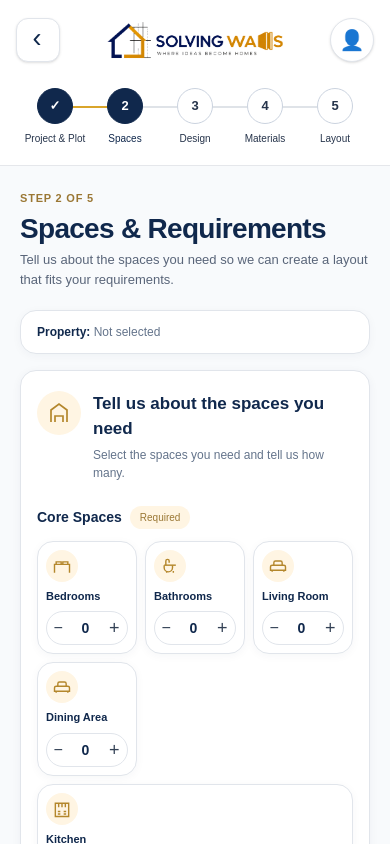
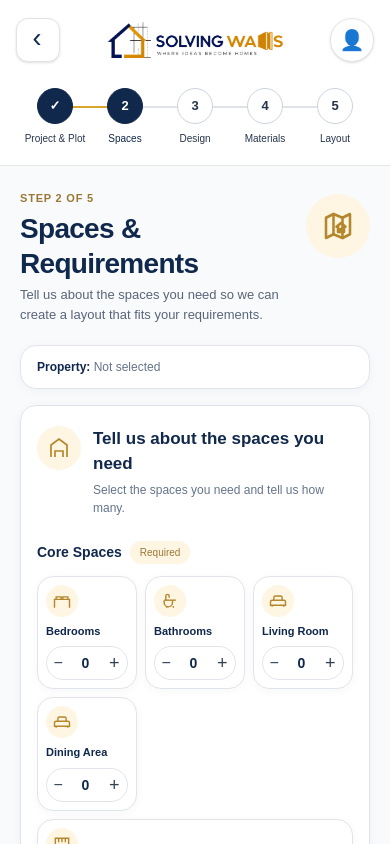
Before and after one commit to dkdipendu-crypto/vdory-frontend, a Next.js app: page /screen-2 in a window 390 px wide. Shown: the top 844 px of the page. Built offline with nearby package versions, Linux system fonts and the light colour scheme.

Commit message:
Modifierd screen 1 to 4

```diff
--- a/app/screen-1/page.tsx
+++ b/app/screen-1/page.tsx
@@ -662,7 +662,7 @@ active
 
 {/* Mobile label */}
 <div
-className={`mt-2 w-[58px] text-center text-[9px] font-medium leading-[11px] ${
+className={`mt-2 w-[58px] text-center text-[9.5px] font-medium leading-[11px] ${
 active ? "text-[#10284c]" : "text-[#26344b]"
 }`}
 >
@@ -680,7 +680,10 @@ SCREEN 1 CONTENT WILL BE ADDED NEXT
 ========================================================= */}
 
 <section className="mx-auto max-w-[1540px] px-5 pb-5 pt-6 sm:px-8 lg:px-10 lg:pb-5 lg:pt-6">
-
+<div className="flex items-start justify-between gap-4">
+
+{/* LEFT — Existing content unchanged */}
+<div className="min-w-0 flex-1">
 <p className="text-[11px] font-semibold tracking-[0.8px] text-[#9a7734] sm:text-[12px]">
 STEP 1 OF 5
 </p>
@@ -693,7 +696,28 @@ Project &amp; Plot
 Tell us about your project and plot so we can create the perfect
 design for you.
 </p>
-
+</div>
+
+{/* RIGHT — Mobile project/location icon */}
+<div className="mt-1 flex h-16 w-16 shrink-0 items-center justify-center rounded-full bg-[#fff5e3] lg:hidden">
+<svg
+viewBox="0 0 24 24"
+fill="none"
+stroke="currentColor"
+strokeWidth="1.7"
+strokeLinecap="round"
+strokeLinejoin="round"
+className="h-9 w-9 text-[#b4872c]"
+>
+<path d="M3 21h18" />
+<path d="M5 21V9l7-5 7 5v12" />
+<path d="M9 21v-6h6v6" />
+<path d="M8 10h2" />
+<path d="M14 10h2" />
+</svg>
+</div>
+
+</div>
 </section>
 
 <section className="mx-auto max-w-[1450px] px-5 pb-8 sm:px-8 lg:px-10">
--- a/app/screen-2/page.tsx
+++ b/app/screen-2/page.tsx
@@ -1137,6 +1137,9 @@ active
 PAGE INTRO
 ========================================================= */}
 <section className="mx-auto max-w-[1540px] px-5 pb-5 pt-6 sm:px-8 lg:px-10 lg:pb-5 lg:pt-6">
+<div className="flex items-start justify-between gap-4">
+{/* LEFT — KEEPING THE EXISTING CONTENT */}
+<div className="min-w-0">
 <p className="text-[11px] font-semibold tracking-[0.8px] text-[#9a7734] sm:text-[12px]">
 STEP 2 OF 5
 </p>
@@ -1146,9 +1149,33 @@ Spaces &amp; Requirements
 </h1>
 
 <p className="mt-1 max-w-[700px] text-[13px] leading-5 text-[#596579] sm:text-[14px]">
-Tell us about the spaces you need so we can create a layout that
-fits your requirements.
+Tell us about the spaces you need so we can create a layout that fits your requirements.
 </p>
+</div>
+
+{/* RIGHT — SPACES & REQUIREMENTS ICON — MOBILE ONLY */}
+<div className="mt-1 flex h-16 w-16 shrink-0 items-center justify-center rounded-full bg-[#fff5e3] text-[#b4872c] sm:h-16 sm:w-16 lg:hidden">
+<svg
+viewBox="0 0 24 24"
+fill="none"
+stroke="currentColor"
+strokeWidth="1.7"
+strokeLinecap="round"
+strokeLinejoin="round"
+className="h-9 w-9"
+>
+{/* folded map / space layout */}
+<path d="M4 6.5 9 4l6 2.5L20 4v13.5L15 20l-6-2.5L4 20V6.5Z" />
+<path d="M9 4v13.5" />
+<path d="M15 6.5V20" />
+
+{/* house / room layout */}
+<path d="M11 12.5 14 10l3 2.5" />
+<path d="M12 12v4h4v-4" />
+<path d="M13.2 16v-2h1.6v2" />
+</svg>
+</div>
+</div>
 </section>
 
 {/* =========================================================
--- a/app/screen-3/page.tsx
+++ b/app/screen-3/page.tsx
@@ -945,6 +945,9 @@ PAGE INTRO
 ===================================================== */}
 
 <section className="mx-auto max-w-[1540px] px-5 pb-5 pt-6 sm:px-8 lg:px-10 lg:pb-5 lg:pt-6">
+<div className="flex items-start justify-between gap-4">
+{/* LEFT — EXISTING CONTENT, UNCHANGED */}
+<div className="min-w-0">
 <p className="text-[11px] font-semibold tracking-[0.8px] text-[#9a7734] sm:text-[12px]">
 STEP 3 OF 5
 </p>
@@ -957,6 +960,37 @@ Design Preferences
 Tell us your design style and preferences. This helps our AI create a
 design that matches your taste and lifestyle perfectly.
 </p>
+</div>
+
+{/* RIGHT — GOLDEN DESIGN PREFERENCES ICON / MOBILE ONLY */}
+<div className="mt-1 flex h-14 w-14 shrink-0 items-center justify-center rounded-full bg-[#fff5e3] text-[#b4872c] sm:h-16 sm:w-16 lg:hidden">
+<svg
+viewBox="0 0 32 32"
+fill="none"
+stroke="currentColor"
+strokeWidth="1.7"
+strokeLinecap="round"
+strokeLinejoin="round"
+className="h-8 w-8"
+>
+{/* Sofa */}
+<path d="M4.5 17.5V14a3 3 0 0 1 3-3h4.5a3 3 0 0 1 3 3v3.5" />
+<path d="M15 17.5V14a3 3 0 0 1 3-3h4.5a3 3 0 0 1 3 3v3.5" />
+
+<path d="M3.5 17.5h25v5h-25z" />
+<path d="M6 22.5v2" />
+<path d="M26 22.5v2" />
+
+{/* Clear gap between sofa and lamp */}
+
+{/* Floor lamp */}
+<path d="M29.5 5.5h2" />
+<path d="M29.5 5.5l-1.5 3h4.5z" />
+<path d="M31 8.5v16" />
+<path d="M27.5 24.5h5" />
+</svg>
+</div>
+</div>
 </section>
 
 {/* =====================================================
--- a/app/screen-4/page.tsx
+++ b/app/screen-4/page.tsx
@@ -433,6 +433,9 @@ active
 PAGE INTRO
 ========================================================= */}
 <section className="mx-auto max-w-[1540px] px-5 pb-5 pt-6 sm:px-8 lg:px-10 lg:pb-5 lg:pt-6">
+<div className="flex items-start justify-between gap-4">
+{/* LEFT — KEEPING THE EXISTING SCREEN 4 CONTENT */}
+<div className="min-w-0">
 <p className="text-[11px] font-semibold tracking-[0.8px] text-[#9a7734] sm:text-[12px]">
 STEP 4 OF 5
 </p>
@@ -442,8 +445,19 @@ Materials &amp; Quality
 </h1>
 
 <p className="mt-1 max-w-[700px] text-[13px] leading-5 text-[#596579] sm:text-[14px]">
-Choose your preferred materials and quality level to bring your home to life.
+Choose your preferred materials, finishes and quality level to bring your home to life.
 </p>
+</div>
+
+{/* RIGHT — MATERIALS & QUALITY ICON / MOBILE ONLY */}
+<div className="mt-1 flex h-14 w-14 shrink-0 items-center justify-center rounded-full bg-[#fff5e3] sm:h-16 sm:w-16">
+<img
+src="/images/materials-quality.png"
+alt="Materials and quality"
+className="h-12 w-12 object-contain sm:h-14 sm:w-14"
+/>
+</div>
+</div>
 </section>
 
 {/* =========================================================
```
Also changed, not shown: 1 other file (tests, documents, lock files or other folders).
